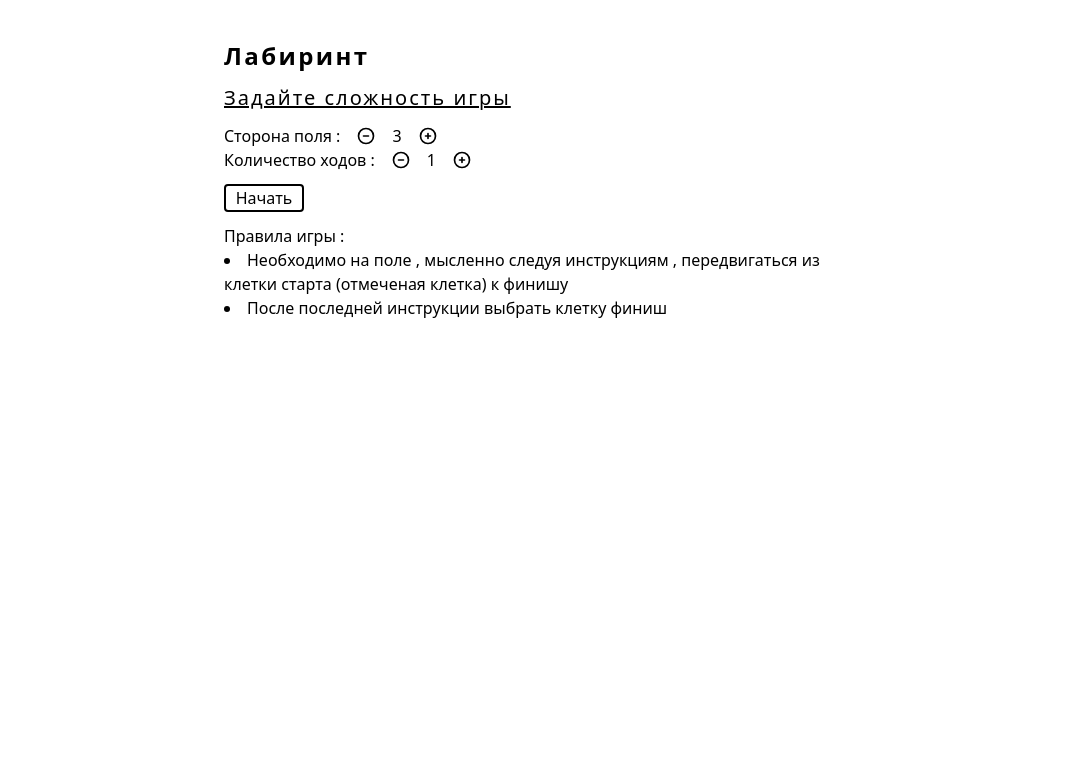
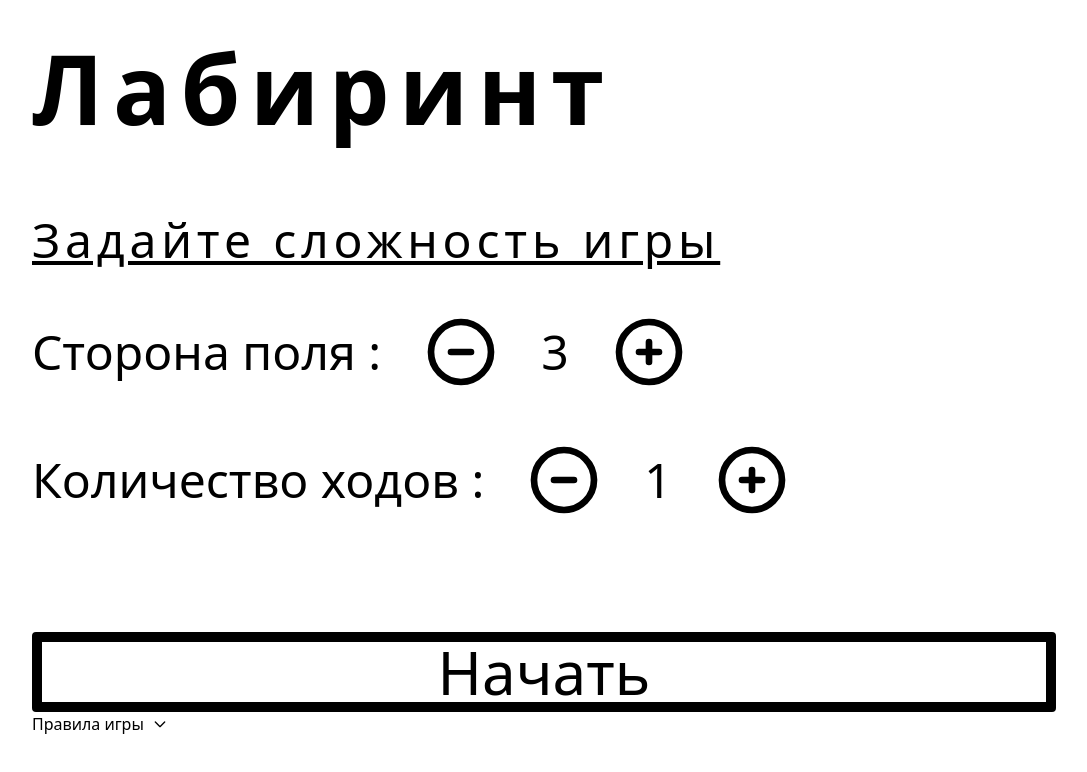
Before and after one commit to CodeMashine/labitinth_game, a React (Create React App) app: page / in a window 1280 px wide. Shown: the top 772 px of the page, without its empty margins (96-1183 px from the left). Built offline with nearby package versions, Linux system fonts and the light colour scheme.

Commit message:
переезд на линукс

```diff
--- a/src/App.js
+++ b/src/App.js
@@ -7,7 +7,7 @@ import { useSelector } from "react-redux" ;
 export default function App() {
   const isEnd = useSelector(state => state.gameOption.isEnd) ;
   // return (<div className = "flex flex-col items-center">
-  return (<div className = "flex items-center">
+  return (<div className = "flex w-screen h-screen">
     { isEnd ? <StartPage/> :<GameField/> }
 
   </div>)
--- a/src/app/components/GameField/FieldCreator.jsx
+++ b/src/app/components/GameField/FieldCreator.jsx
@@ -44,31 +44,28 @@ export default function FieldCreator(props) {
 
 
 
-    let table = <table className={styles.field}>
+    let table = <table className = {`table-fixed h-full w-[100%]  border-[3px] border-separate border-spacing-[1rem]`}>
         <tbody>
             {data.map((row, rowIndex) => {
                 return <tr key={`${rowIndex}row`}>
                     {row.map((cell, cellIndex) => {
-                        let classList = [];
+                        let classList = ["border-[15px]"];
                         if (cell.isStart) classList.push(`${styles.start}`);
-                        // if (cell.show||(cell.isChoose&&cell.show)) {
-                            // classList.push(`${styles.show}`) ;
-                        // }else
                         if (cell.isChoose)  classList.push(`${styles.chosen}`);
 
                         if (cell.show) classList.push(`${styles.show}`) ;
-                        // if (cell.isEnd) classList.push("end");
 
-                        return <td key={`${rowIndex}row${cellIndex}cell`} className={classList.join(' ')}
-                            onClick = {listener?() => {
+                        return <td key={`${rowIndex}row${cellIndex}cell`}
+                        className={`${classList.join(' ')}`}
+                            onClick = {listener ? () => {
                                     CheckResult(cell.num, data, setData , setGameResult );
                                     setTimeout(() => {
                                         dispatch(gameOver(true));
                                     }, 2000)
-                                }:null
+                                }
+                                : null
                             }
                         >
-                            {/* {cell.num} */}
                         </td>
                     })}
                 </tr>
@@ -77,5 +74,10 @@ export default function FieldCreator(props) {
         </tbody>
     </table>
 
-    return table;
+    return (
+        <div className = {`w-[80%] h-[60%]`}>
+            {table}
+        </div>
+
+    ) ;
 }
--- a/src/app/components/GameField/GameField.jsx
+++ b/src/app/components/GameField/GameField.jsx
@@ -1,6 +1,5 @@
 import React , {useState} from "react";
 import { useSelector } from "react-redux";
-// import styles from "../gameStyle.module.css" ;
 import gameCreator from "../functions/gameCreator";
 import FieldCreator from "./FieldCreator";
 import RoadSign from "../RoadSign";
@@ -12,12 +11,12 @@ export default function GameField(){
     const [gameResult , setGameResult] = useState("in Process") ;
 
 
-        return  <div>
+        return  <div className = {`flex flex-col w-full h-screen items-center mt-[10rem]`}>
+            <RoadSign
+            way = {roadSign}
+            gameResult = {gameResult}  />
         <FieldCreator
         data = {data}
         setGameResult = {setGameResult}  />
-        <RoadSign
-        way = {roadSign}
-        gameResult = {gameResult}  />
         </div>
 }
--- a/src/app/components/RoadSign.jsx
+++ b/src/app/components/RoadSign.jsx
@@ -5,6 +5,8 @@ export default function RoadSign(props) {
     const [sign, setSign] = useState('ready');
 
     const gameResult = props.gameResult;
+
+    let output ;
 
     if (gameResult === "in Process") {
         let way = props.way;
@@ -22,17 +24,13 @@ export default function RoadSign(props) {
             // clearTimeout(timer);
         // }
 
-        return (<div>
-            <h2>
-                {sign}
-            </h2>
-        </div>)
+        output = sign ;
     } else {
-        return (<div>
-            <h2>
-                {gameResult}
-            </h2>
-        </div>)
+        output = gameResult ;
 
     }
+
+    return  <div className = {`text-7xl font-extrabold mb-[2rem] `}>
+        {output}
+    </div>
 }
--- a/src/app/components/StartPage/StartPage.jsx
+++ b/src/app/components/StartPage/StartPage.jsx
@@ -1,71 +1,69 @@
 import React, { useState } from "react";
 import { useSelector, useDispatch } from "react-redux";
-import { PlusCircleIcon, MinusCircleIcon , PlayIcon } from '@heroicons/react/outline'
+import { PlusCircleIcon, MinusCircleIcon, ChevronDownIcon } from '@heroicons/react/outline'
 
-import {changeSide,changeSteps, gameOver } from "../../slices/gameOptionSlice";
-import styles from "../gameStyle.module.css";
+import { changeSide, changeSteps, gameOver } from "../../slices/gameOptionSlice";
 
 export default function StartPage() {
     let sideStore = useSelector(state => state.gameOption.side);
     let stepsStore = useSelector(state => state.gameOption.steps);
     const dispatch = useDispatch();
 
-    return <div className="flex flex-col mx-auto w-6/12 mt-10 ">
+    const [listVisible, setListVisible] = useState(false);
 
-            {/* <h2 className ="font-semibold text-2xl font-sans">Добро пожаловать в игру для развития памяти и внимания</h2> */}
-            <h2 className ="font-semibold text-2xl font-sans tracking-widest">Лабиринт</h2>
+    return <div className="flex items-start flex-col mx-auto w-[80%] h-[60%] mt-10 ">
 
-        <div className = "mt-3">
-        <h2 className ="text-xl font-sans tracking-widest underline">Задайте сложность игры</h2>
+        <h2 className="font-bold text-8xl font-sans tracking-widest">Лабиринт</h2>
 
-            <div className = "mt-3">
-            <span className = "flex space-x-4 items-center">
-                    <span className="cursor-help" title="(не менее 3 и не более 15)">
+        <div className="mt-[5rem]">
+            <h2 className="text-5xl font-sans tracking-widest underline">Задайте сложность игры</h2>
+
+            <div className="mt-[3rem]">
+                <span className="flex space-x-10 items-center">
+                    <span className="cursor-help text-5xl" title="(не менее 3 и не более 15)">
                         Сторона поля :
                     </span>
-                    {/* <button className="rounded-lg border ring-inset-2 ring-1 bg-teal-500 w-4 h-4"  */}
-                    {/* <button className="rounded-full border ring-inset-2 ring-1 bg-teal-500 w-6 h-6"  */}
-                    {/* onClick = {()=>dispatch(changeSide("decrease"))} >-</button> */}
-                    {/* <button className="rounded-full w-5 h-5 bg-secondary text-base-100 mx-2" */}
-                    <button className="rounded-full w-5 h-5"
-                    onClick = {()=>dispatch(changeSide("decrease"))}>
+                    <button className="rounded-full w-[5rem] h-[5rem]"
+                        onClick={() => dispatch(changeSide("decrease"))}>
                         <MinusCircleIcon />
                     </button>
-                    <span>{sideStore}</span>
-                    <button className="rounded-full w-5 h-5"
-                    onClick = {()=>dispatch(changeSide("increase"))} >
+                    <span className = "text-5xl" >{sideStore}</span>
+                    <button className="rounded-full w-[5rem] h-[5rem]"
+                        onClick={() => dispatch(changeSide("increase"))} >
                         <PlusCircleIcon />
                     </button>
                 </span>
             </div>
-            <div>
-                <span className = "flex space-x-4 items-center">
-                    <span className="cursor-help"  title="(не менее 1 и не более 15)">
+            <div className="mt-[3rem]" >
+                <span className="flex space-x-10 items-center">
+                    <span className="cursor-help text-5xl" title="(не менее 1 и не более 15)">
                         Количество ходов :
                     </span>
-                    <button className="rounded-full w-5 h-5"
-                    onClick = {()=>dispatch(changeSteps("decrease"))}>
+                    <button className="rounded-full w-[5rem] h-[5rem]"
+                        onClick={() => dispatch(changeSteps("decrease"))}>
                         <MinusCircleIcon />
                     </button>
-                    <span>{stepsStore}</span>
-                    <button className="rounded-full w-5 h-5"
-                    onClick = {()=>dispatch(changeSteps("increase"))}>
+                    <span className = "text-5xl" >{stepsStore}</span>
+                    <button className="rounded-full w-[5rem] h-[5rem]"
+                        onClick={() => dispatch(changeSteps("increase"))}>
                         <PlusCircleIcon />
                     </button>
                 </span>
             </div>
         </div>
-        {/* <button className={styles.startBtn} onClick={() => handler(side, steps, setDifficulty)}>Начать</button> */}
-        <button className="rounded border-2 border-black w-20 my-3"
+        <button className="rounded text-6xl border-[10px] border-black w-[100%] h-[6rem]  mt-[7rem]"
             onClick={() => dispatch(gameOver(false))}>
             Начать
         </button>
 
 
         <div>
-            <ul className = "list-none hover:list-disc">Правила игры :</ul>
+            <ul className="flex items-center">Правила игры
+                <button onClick={() => setListVisible(!listVisible)} className="ml-2 w-4 h-4 "><ChevronDownIcon /></button></ul>
+            {listVisible ? <>
                 <li> Необходимо на поле , мысленно следуя инструкциям , передвигаться из клетки старта (отмеченая клетка) к финишу</li>
                 <li> После последней инструкции выбрать клетку финиш</li>
+            </> : <></>}
 
         </div>
     </div>
--- a/src/app/components/gameStyle.module.css
+++ b/src/app/components/gameStyle.module.css
@@ -9,7 +9,7 @@
 }
 
 .start {
-    background-image: url(../images/start-line-svgrepo-com.svg) ;
+    background: url(../images/start-line-svgrepo-com.svg) no-repeat ;
 }
 
 .chosen {
@@ -17,7 +17,7 @@
 }
 
 .show{
-    background-image: url(../images/finish-svgrepo-com.svg) ;
+    background: url(../images/finish-svgrepo-com.svg) no-repeat ;
 }
 
 
--- a/src/app/slices/gameOptionSlice.js
+++ b/src/app/slices/gameOptionSlice.js
@@ -5,6 +5,7 @@ const initialState = {
     side: 3 ,
     steps: 1 ,
     isEnd:true,
+    // isEnd:false,
 }
 
 export const gameOptionSlice = createSlice({
```
Lines whose indentation alone changed are shown as unchanged.
